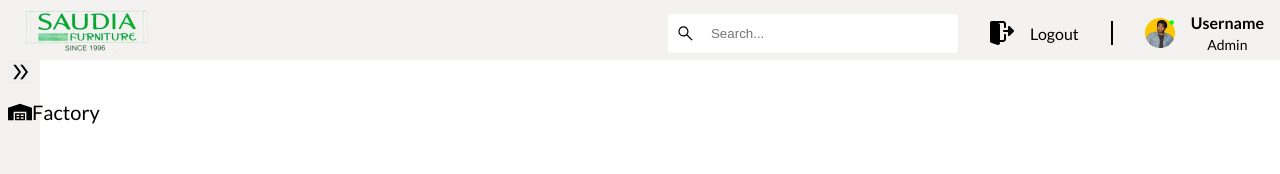
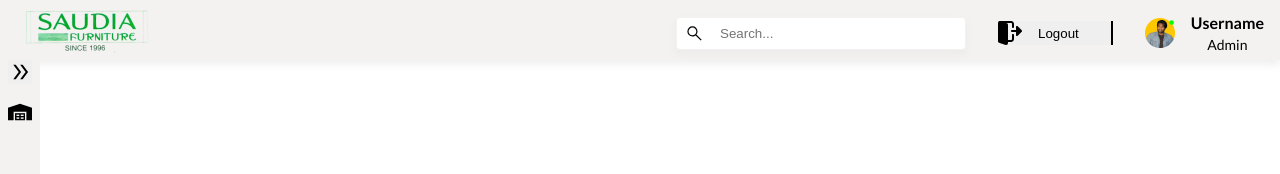
Before and after one commit to ikram3031/inventory, a Next.js app: page / in a window 1280 px wide. Shown: the top 174 px of the page. Built offline with nearby package versions, Linux system fonts and the light colour scheme.

Commit message:
Redux Added

```diff
--- a/components/sections/NavBar/navBar.jsx
+++ b/components/sections/NavBar/navBar.jsx
@@ -16,10 +16,10 @@ const NavBar = () => {
               className="nav_search_input"
             />
           </div>
-          <div className="nav_logOut">
+          <button className="nav_logOut">
             <img src='/static/logout .png'/>
             Logout
-          </div>
+          </button>
           <div className="nav_userInfo">
             <img src="/static/profile.png" alt="" />
             <div className="flex-col">
--- a/components/sections/SideBar/SideBarTab.jsx
+++ b/components/sections/SideBar/SideBarTab.jsx
@@ -1,13 +1,21 @@
 import Link from "next/link";
+import { useSelector } from "react-redux";
 
 const SideBarTab = (props) => {
     const { iconUrl, title , subMenuItems } = props;
 
+    const isSideBarOpen = useSelector((store) => store.sideBar.isSideBarOpen)
+    console.log(isSideBarOpen)
+
     return (
         <Link href={`/${title.toLowerCase()}`} className="sideBarTab">
             <img src={iconUrl}/>
+            {
+                isSideBarOpen ? <h3>{title}</h3> : (
+                    <></>
+                )
+            }
 
-            <h3>{title}</h3>
         </Link>
     )
 }
--- a/components/sections/SideBar/sideBar.jsx
+++ b/components/sections/SideBar/sideBar.jsx
@@ -1,12 +1,14 @@
 import { useState } from "react";
+import {  useDispatch, useSelector } from "react-redux";
 import SideBarTab from "./SideBarTab";
+import { toggleSideBar } from "@/redux/features/sideBarSlice";
 
 const SideBar = () => {
-
-  const [showSideBar, setShowSideBar] = useState(false);
+  const dispatch = useDispatch();
+  const showSideBar = useSelector((store) => store.sideBar.isSideBarOpen)
 
   const handleSideBar = () => {
-    setShowSideBar(!showSideBar)
+    dispatch(toggleSideBar());
   }
 
   return (
--- a/pages/_app.js
+++ b/pages/_app.js
@@ -3,14 +3,18 @@ import Router from 'next/router';
 import { Fragment } from 'react';
 import SideBar from '@/components/sections/SideBar/sideBar';
 import NavBar from '@/components/sections/NavBar/navBar';
+import { store } from '@/redux/store';
+import { Provider } from 'react-redux';
 
 function App({ Component, pageProps }) {
   const LayOut = Component.withLoginLayout ? withLoginLayout :  withOutLoginLayout;
 
   return (
-    <LayOut>
-      <Component {...pageProps} />
-    </LayOut>
+    <Provider store={store}>
+      <LayOut>
+        <Component {...pageProps} />
+      </LayOut>
+    </Provider>
   )
 }
 
--- /dev/null
+++ b/redux/features/sideBarSlice.js
@@ -0,0 +1,18 @@
+import { createSlice } from "@reduxjs/toolkit";
+
+const initialState = {
+    isSideBarOpen : false,
+}
+
+const sideBarSlice = createSlice({
+    name: 'sideBar',
+    initialState,
+    reducers: {
+        toggleSideBar: (state) => {
+            state.isSideBarOpen = !state.isSideBarOpen;
+        },
+    }
+})
+
+export const { toggleSideBar } = sideBarSlice.actions;
+export default sideBarSlice.reducer;
--- /dev/null
+++ b/redux/store.js
@@ -0,0 +1,8 @@
+import { configureStore } from "@reduxjs/toolkit";
+import sideBarReducer from "./features/sideBarSlice";
+
+export const store = configureStore({
+    reducer:{
+        sideBar: sideBarReducer ,
+    },
+});
--- a/styles/NavBar.scss
+++ b/styles/NavBar.scss
@@ -3,7 +3,7 @@
     height: 60px;
     width: 100vw;
     padding: 0.5rem 1rem;
-
+    box-shadow: 0px 4px 8px rgba(197, 197, 197, 0.3);
 
     .nav_container{
         width: 100%;
@@ -28,10 +28,15 @@
             justify-content: flex-start;
             gap: 0.5rem;
             background-color: #fff;
-            padding: 0.25rem 0.5rem;
+            padding: 0 0.5rem;
             border-radius: 0.25rem;
             width: 290px;
+            box-shadow: 0px 4px 8px rgba(180, 180, 180, 0.1);
+            border: 1px solid #F4F1F1;
 
+            img{
+                cursor:not-allowed;
+            }
             input{
                 border: none;
                 padding: 0.5rem;
@@ -47,6 +52,7 @@
             margin: 0 2rem;
             padding-right: 2rem;
             border-right: 2px solid black;
+            cursor: pointer;
         }
 
         .nav_userInfo{
@@ -54,6 +60,7 @@
             align-items: center;
             justify-content: flex-end;
             gap: 1rem;
+            cursor: pointer;
         }
     }
 }
--- a/styles/SideBar.scss
+++ b/styles/SideBar.scss
@@ -29,7 +29,6 @@
 }
 
 .sideBarOpen{
-    transition: width 0.5s ease;
     width: 258px;
 }
 
@@ -38,4 +37,5 @@
     display: flex;
     align-items: center;
     justify-content: flex-start;
+    gap: 1rem;
 }
```
